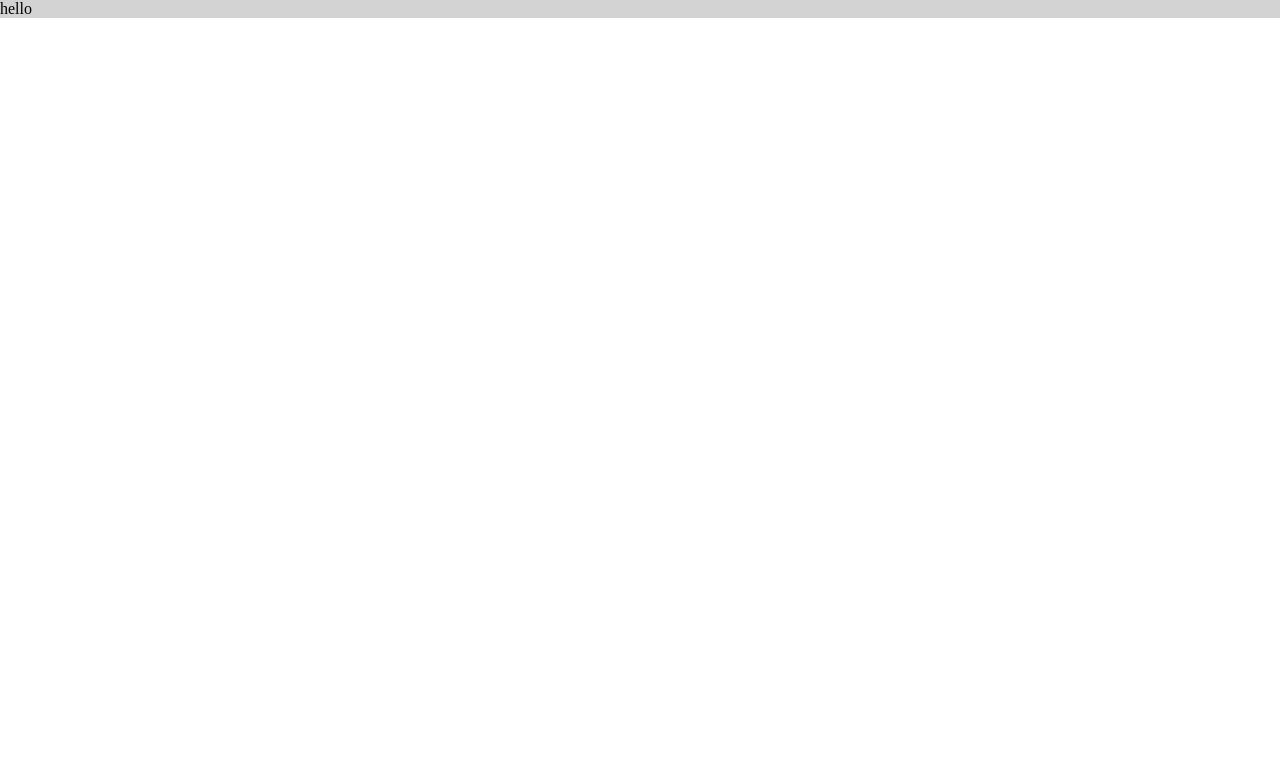
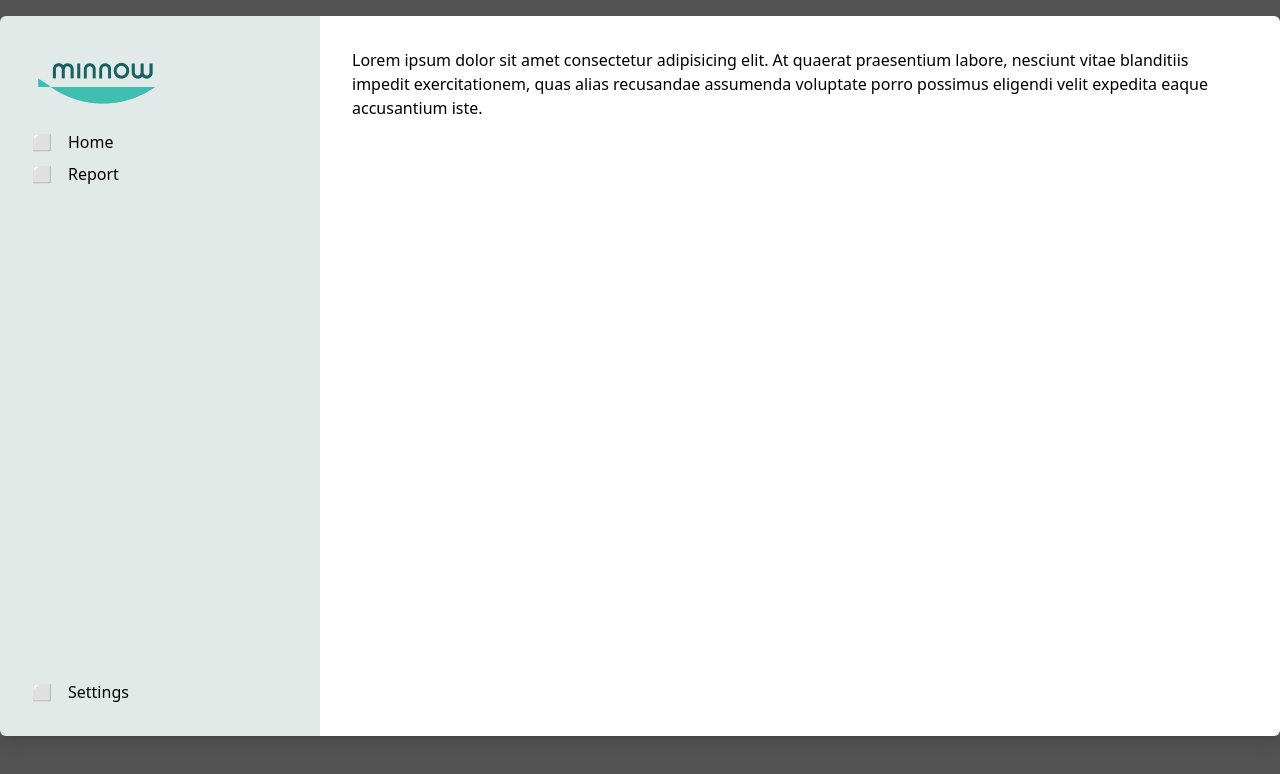
Before and after one commit to Foorasteroo/dashboard-sample, a Next.js app: page /home in a window 1280 px wide. Shown: the top 774 px of the page. Built offline with nearby package versions, Linux system fonts and the light colour scheme.

Commit message:
added tailwind

```diff
--- a/next.config.js
+++ b/next.config.js
@@ -1,6 +1,10 @@
 /** @type {import('next').NextConfig} */
 const nextConfig = {
   reactStrictMode: true,
-}
+  i18n: {
+    defaultLocale: "en-US",
+    locales: ["en-US"],
+  },
+};
 
-module.exports = nextConfig
+module.exports = nextConfig;
--- a/package.json
+++ b/package.json
@@ -11,10 +11,13 @@
   "dependencies": {
     "@emotion/react": "^11",
     "@emotion/styled": "^11",
+    "autoprefixer": "^10.4.4",
     "next": "12.1.4",
     "normalize.css": "^8.0.1",
+    "postcss": "^8.4.12",
     "react": "18.0.0",
-    "react-dom": "18.0.0"
+    "react-dom": "18.0.0",
+    "tailwindcss": "^3.0.23"
   },
   "devDependencies": {
     "@types/node": "17.0.23",
--- /dev/null
+++ b/postcss.config.js
@@ -0,0 +1,6 @@
+module.exports = {
+  plugins: {
+    tailwindcss: {},
+    autoprefixer: {},
+  },
+}
--- /dev/null
+++ b/src/components/navbar/index.tsx
@@ -0,0 +1 @@
+export { default } from "./navbar";
--- /dev/null
+++ b/src/components/navbar/navbar.tsx
@@ -0,0 +1,44 @@
+import Link from "next/link";
+import Image from "next/image";
+import styled from "@emotion/styled";
+
+const Nav = styled.nav`
+  min-height: 90vh;
+`;
+
+export default function Navbar() {
+  return (
+    <Nav className="flex flex-col gap-2 p-8 min-h-screen">
+      <Link href="/home">
+        <a>
+          <h2 className="hidden">Minnow</h2>
+          <Image
+            src="/logo.png"
+            alt="Logo"
+            layout="fixed"
+            width={130}
+            height={68}
+          />
+        </a>
+      </Link>
+      <Link href="/home">
+        <a className="flex flex-row gap-x-4">
+          <span>⬜️</span>
+          <span>Home</span>
+        </a>
+      </Link>
+      <Link href="/report">
+        <a className="flex flex-row gap-x-4">
+          <span>⬜️</span>
+          <span>Report</span>
+        </a>
+      </Link>
+      <Link href="/settings">
+        <a className="flex flex-row mt-auto gap-x-4">
+          <span>⬜️</span>
+          <span>Settings</span>
+        </a>
+      </Link>
+    </Nav>
+  );
+}
--- a/src/layouts/dashboard.tsx
+++ b/src/layouts/dashboard.tsx
@@ -1,12 +1,28 @@
+import { FC } from "react";
 import styled from "@emotion/styled";
-import { FC } from "react";
+import Navbar from "@/components/navbar";
 
-const Container = styled.div`
-  background: lightgray;
+const Sidebar = styled.div`
+  background-color: #e2eae8;
+`;
+
+const MainContainer = styled.div`
+  background-color: white;
 `;
 
 export const Dashboard: FC = ({ children }) => {
-  return <Container>{children}</Container>;
+  return (
+    <div className="container mx-auto my-4 shadow-lg">
+      <div className="flex flex-cols-2 ">
+        <Sidebar className="w-1/4 rounded-l-md">
+          <Navbar />
+        </Sidebar>
+        <MainContainer className="w-3/4 p-8 rounded-r-md">
+          <main>{children}</main>
+        </MainContainer>
+      </div>
+    </div>
+  );
 };
 
 export default Dashboard;
--- a/src/pages/home.tsx
+++ b/src/pages/home.tsx
@@ -1,5 +1,12 @@
 import Dashboard from "@/layouts/dashboard";
 
 export default function Home() {
-  return <Dashboard>hello</Dashboard>;
+  return (
+    <Dashboard>
+      Lorem ipsum dolor sit amet consectetur adipisicing elit. At quaerat
+      praesentium labore, nesciunt vitae blanditiis impedit exercitationem, quas
+      alias recusandae assumenda voluptate porro possimus eligendi velit
+      expedita eaque accusantium iste.
+    </Dashboard>
+  );
 }
--- a/src/styles/globals.css
+++ b/src/styles/globals.css
@@ -1,18 +1,9 @@
 @import "normalize.css/normalize.css";
 
-/* html,
+@tailwind base;
+@tailwind components;
+@tailwind utilities;
+
 body {
-  padding: 0;
-  margin: 0;
-  font-family: -apple-system, BlinkMacSystemFont, Segoe UI, Roboto, Oxygen,
-    Ubuntu, Cantarell, Fira Sans, Droid Sans, Helvetica Neue, sans-serif;
+  background-color: #525252;
 }
-
-a {
-  color: inherit;
-  text-decoration: none;
-}
-
-* {
-  box-sizing: border-box;
-} */
--- /dev/null
+++ b/tailwind.config.js
@@ -0,0 +1,7 @@
+module.exports = {
+  content: ["./src/**/*.{js,ts,jsx,tsx}"],
+  theme: {
+    extend: {},
+  },
+  plugins: [],
+};
```
Also changed, not shown: public/logo.png (added), 1 other file (tests, documents, lock files or other folders).
